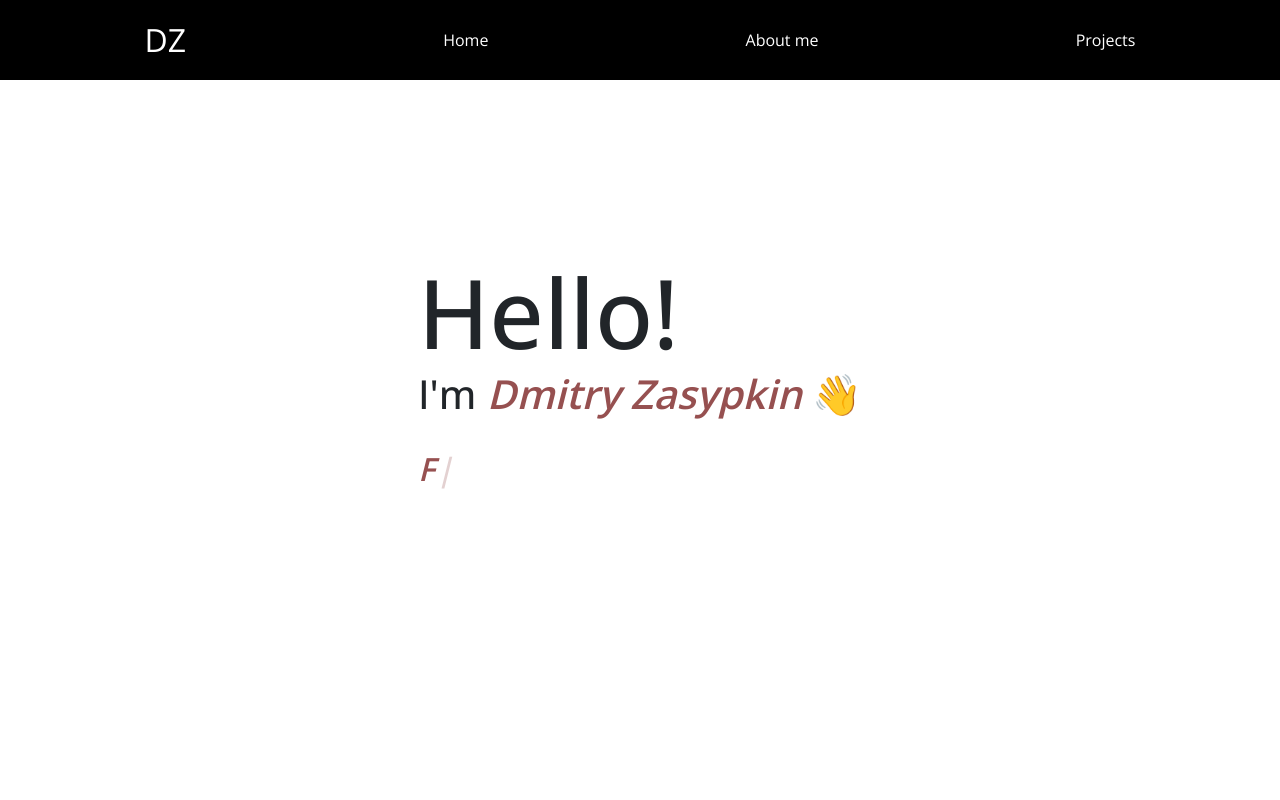
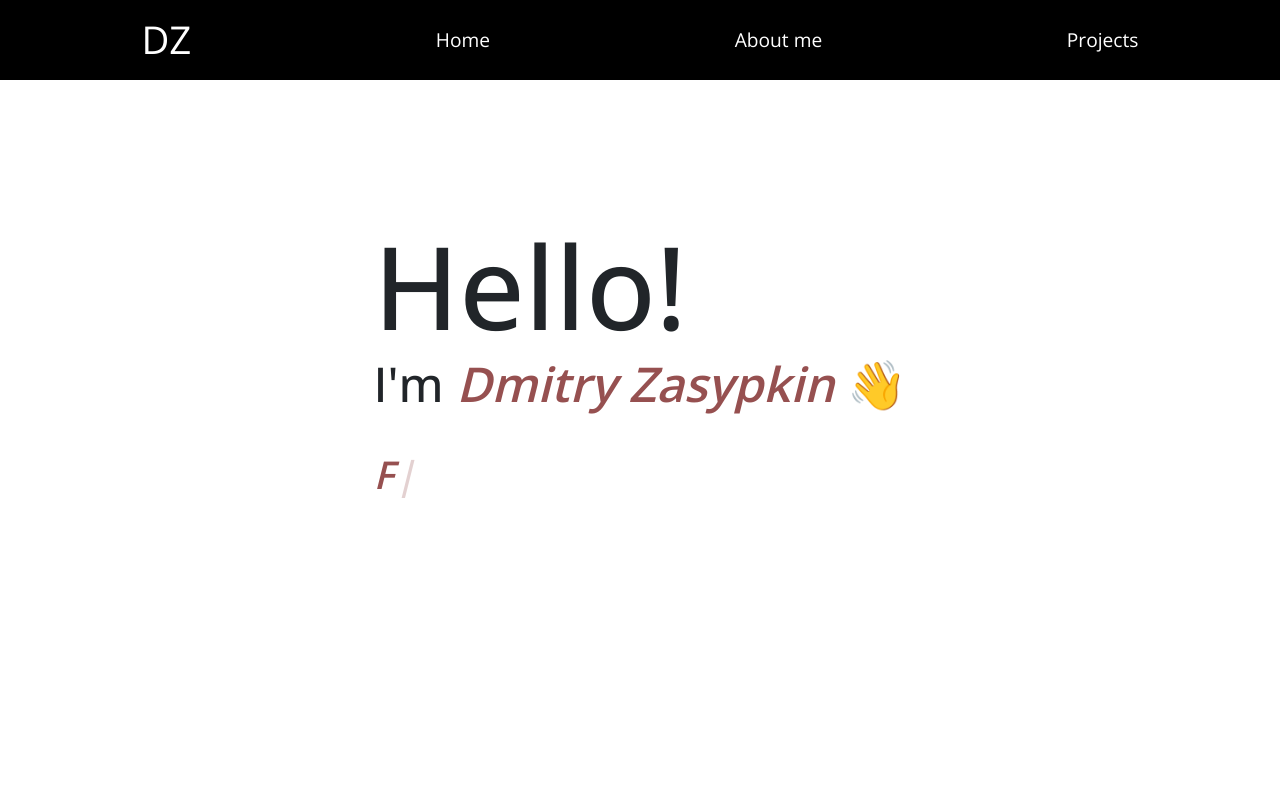
Before and after one commit to Btb82938293/portfolio-website-reactJS, a React (Create React App) app: page / in a window 1280 px wide. Shown: the top 800 px of the page. Built offline with nearby package versions, Linux system fonts and the light colour scheme.

Commit message:
minor changes

```diff
--- a/src/App.css
+++ b/src/App.css
@@ -301,7 +301,10 @@ main {
   }
 }
 
-@media(min-width: 500px) {
+@media(min-width: 600px) {
+  html {
+    font-size: 1.2rem;
+  }
   .main-text {
     font-size: 6rem;
   }
```
